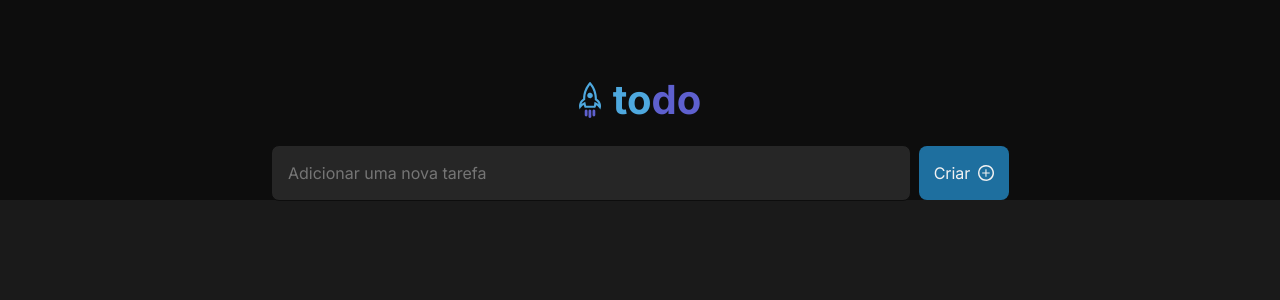
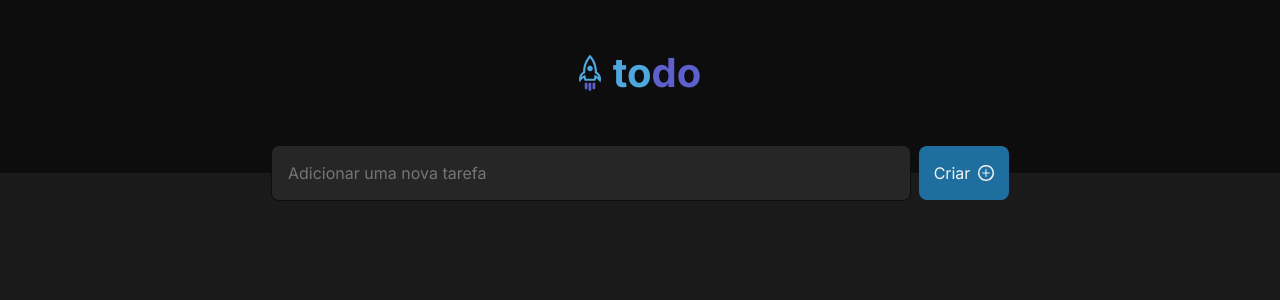
Before and after one commit to tulicdev/ignite-react23-challange1, a React (Vite) app: page / in a window 1280 px wide. Shown: the top 300 px of the page. Built offline with nearby package versions, Linux system fonts and the light colour scheme.

Commit message:
feat(header): update position

```diff
--- a/src/components/Header.module.css
+++ b/src/components/Header.module.css
@@ -6,6 +6,9 @@
   align-items: center;
   justify-content: center;
   gap: 0.75rem;
+
+  position: relative;
+  top: -27px;
 }
 
 .words {
```
